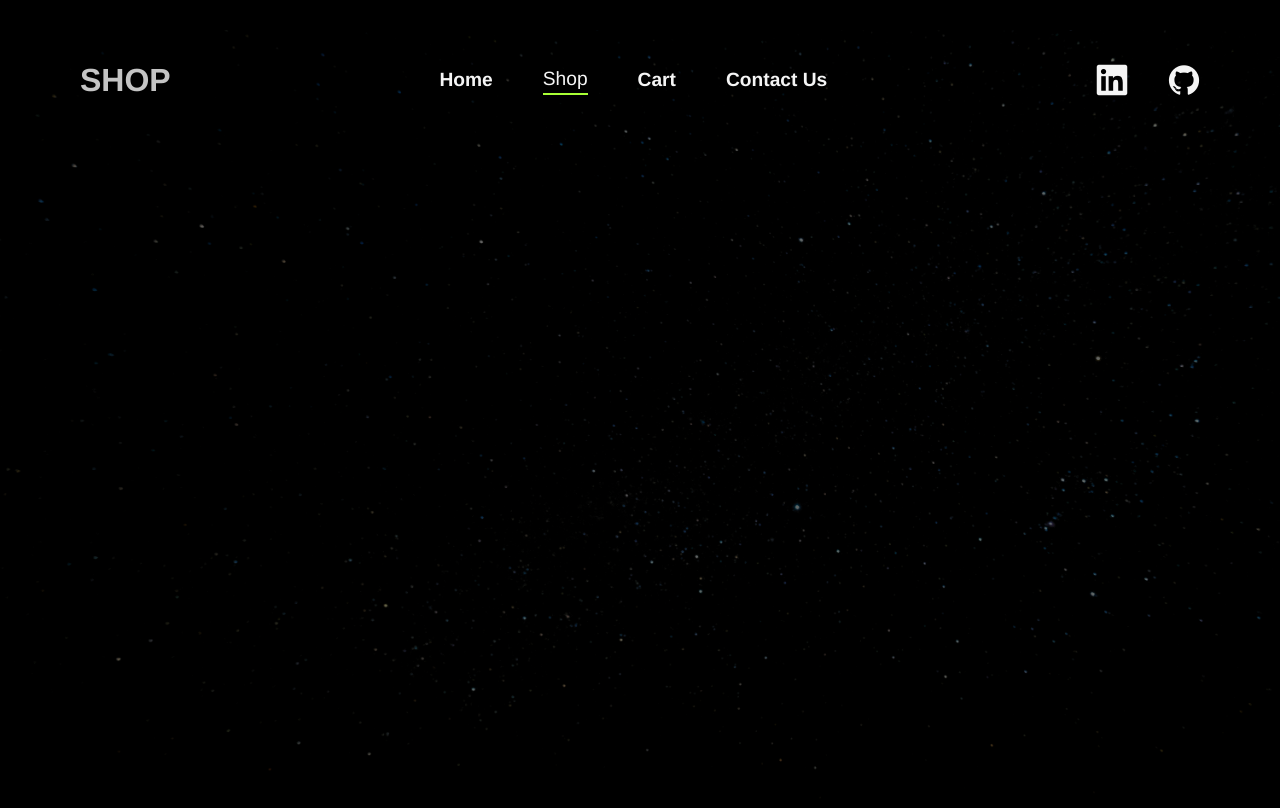
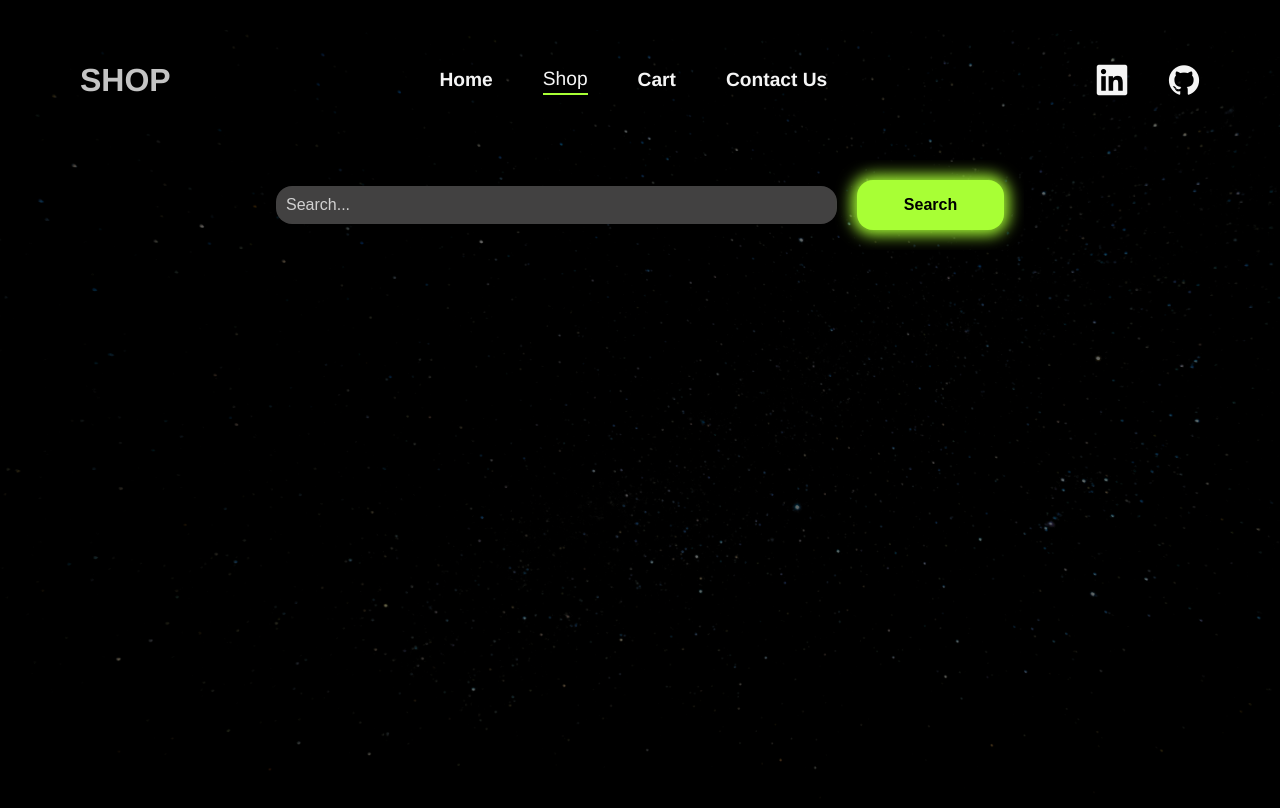
Before and after one commit to kiptalam1/ShoppingCart, a React (Vite) app: page /shop in a window 1280 px wide. Shown: the top 808 px of the page. Built offline with nearby package versions, Linux system fonts and the light colour scheme.

Commit message:
Add search bar to the shop page

```diff
--- a/src/components/SearchBar.jsx
+++ b/src/components/SearchBar.jsx
@@ -0,0 +1,21 @@
+import { useState } from "react";
+import Button from "./Button";
+import styles from "../styles/SearchBar.module.css"; // Assuming you have a CSS module for styling
+
+const SearchBar = () => {
+    const [value, setValue] = useState("");
+	return (
+		<div className={styles.searchBar}>
+			<input
+				type='text'
+				placeholder='Search...'
+				className={styles.searchInput}
+                value={value}
+                onChange={(e) => setValue(e.target.value)}
+			/>
+			<Button type="submit" name="Search"/>
+		</div>
+	);
+};
+
+export default SearchBar;
--- a/src/pages/Shop.jsx
+++ b/src/pages/Shop.jsx
@@ -1,10 +1,12 @@
 import styles from '../styles/Shop.module.css';
 import Header from '../components/Header.jsx';
+import SearchBar from '../components/SearchBar.jsx';
 
 export default function Shop() {
     return (
         <div className={styles.shopContainer}>
             <Header />
+            <SearchBar />
         </div>
     );
 }
--- /dev/null
+++ b/src/styles/SearchBar.module.css
@@ -0,0 +1,23 @@
+.searchBar{
+    display: flex;
+    align-items: center;
+    justify-content: center;
+    width: 60%;
+    padding: 20px;
+    margin-bottom: 30px;
+}
+.searchInput{
+    width: 100%;
+    padding: 10px;
+    border-radius: 16px;
+    font-size: 16px;
+    margin-right: 20px;
+    background-color: rgb(66, 65, 65);
+    color: var(--white-smoke);
+    outline: none;
+    border: none;
+}
+.searchInput::placeholder{
+    color: var(--white-smoke);
+    opacity: 0.8;
+}
```
